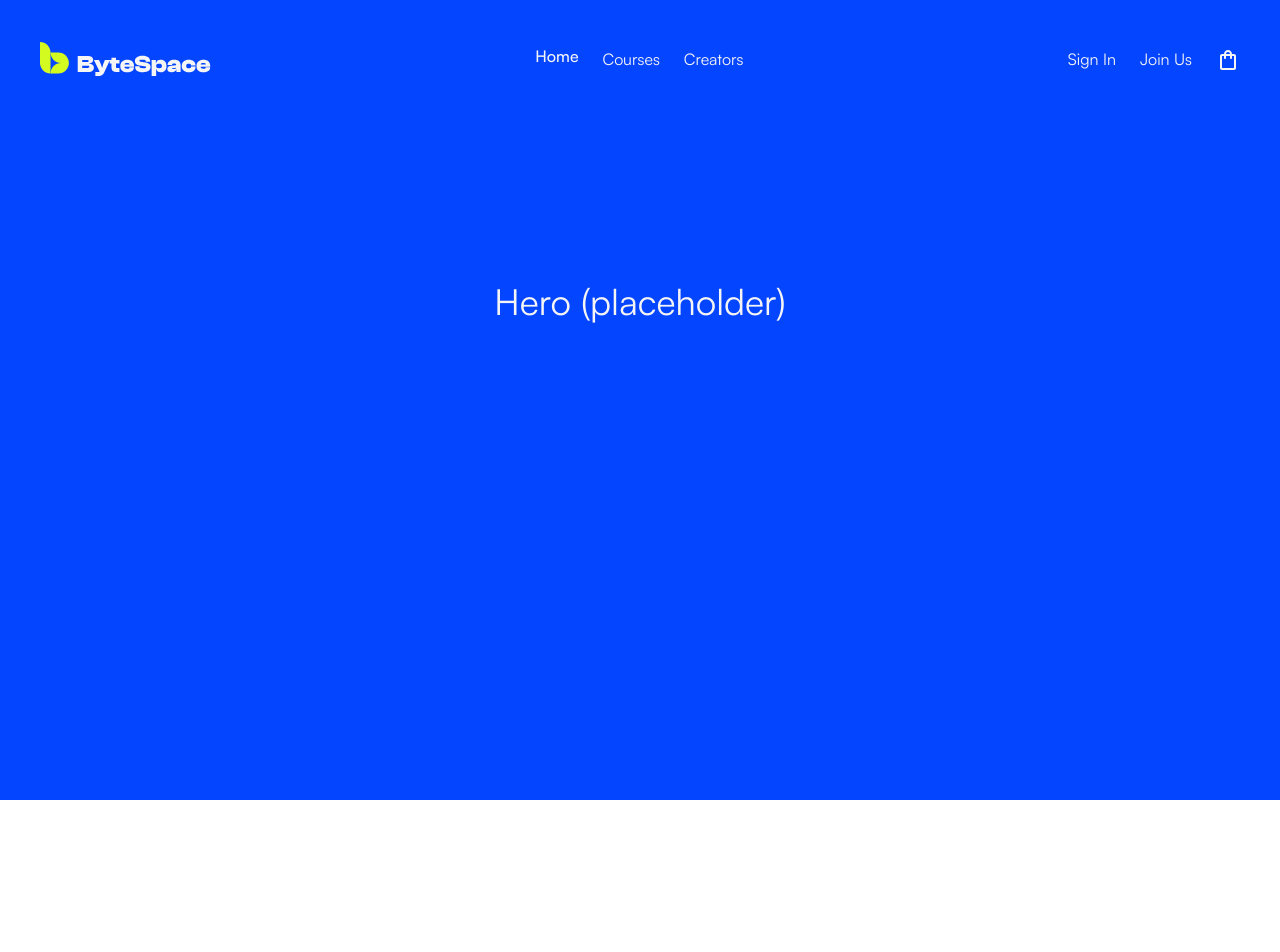
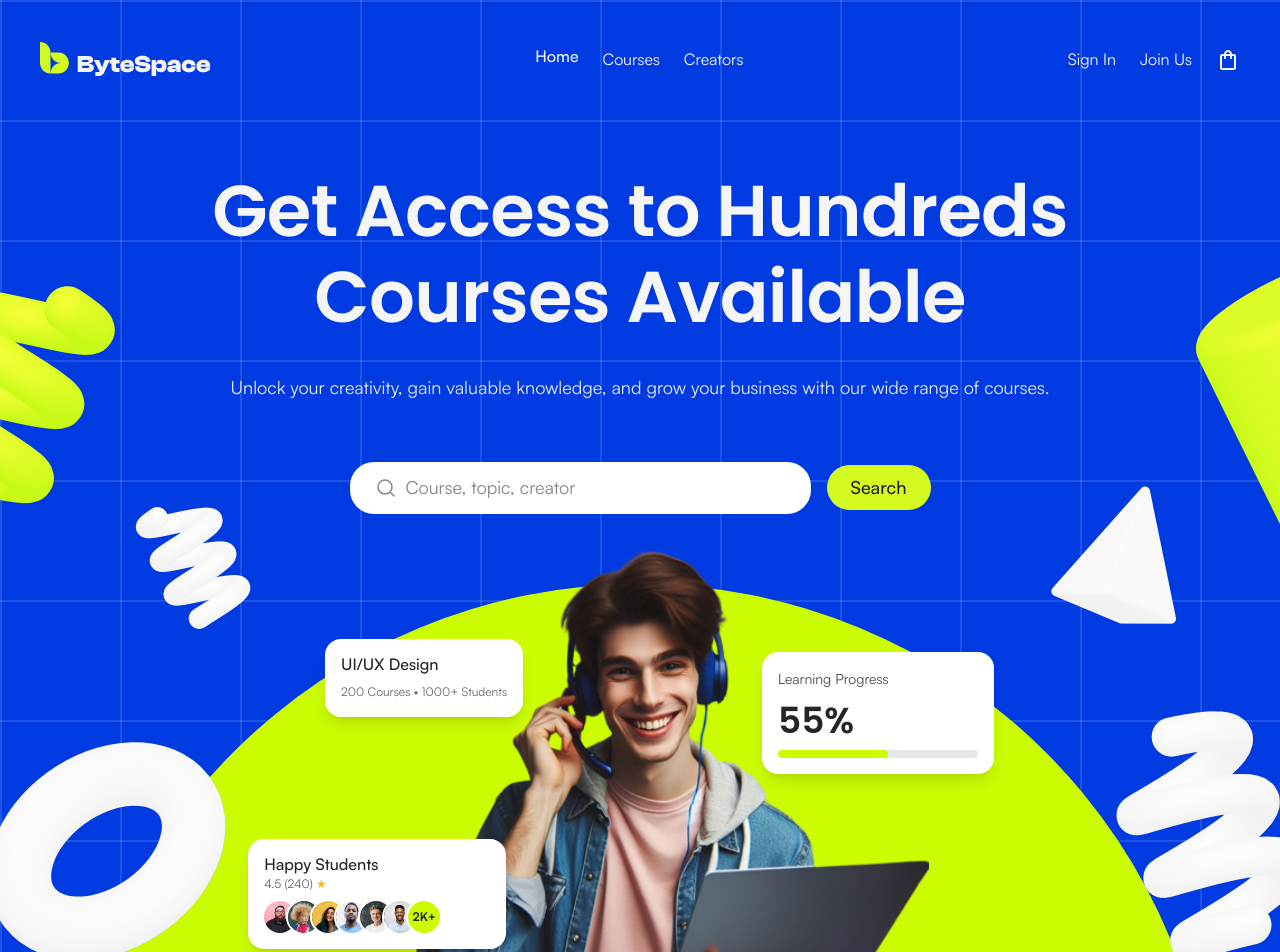
Before and after one commit to aliridowan/bytespace, a Next.js app: page / in a window 1280 px wide. Shown: the top 952 px of the page. Built offline with nearby package versions, Linux system fonts and the light colour scheme.

Commit message:
feat: build Hero section

```diff
--- a/src/app/page.tsx
+++ b/src/app/page.tsx
@@ -1,16 +1,13 @@
-// Preview page while the sections are being built.
-// Each placeholder has the id the navbar scroll-spy watches and will be replaced by the real section.
+import { Hero } from "@/components/sections/hero/Hero";
+
+// Landing page. Sections are added one by one; each remaining placeholder has the id the navbar
+// scroll-spy watches and will be replaced by the real section.
 // The Navbar itself comes from app/layout.tsx.
 
 export default function Home() {
   return (
     <main>
-      {/* The fixed navbar overlaps the top of the hero; pt keeps the content below it (80px / 120px) */}
-      <section id="home" className="min-h-screen bg-primary-600 pt-20 md:pt-30">
-        <p className="py-40 text-center text-heading-s text-neutral-50">
-          Hero (placeholder)
-        </p>
-      </section>
+      <Hero />
 
       <section
         id="courses"
--- /dev/null
+++ b/src/components/sections/hero/Hero.tsx
@@ -0,0 +1,42 @@
+import Image from "next/image";
+import { Container } from "@/components/ui/Container";
+import { SearchBar } from "@/components/ui/SearchBar";
+import { HeroVisual } from "./HeroVisual";
+
+// Figma "Hero_Frame": 1440 × 1024, Persian Blue 800 with the 120px grid.
+// The fixed navbar (app/layout.tsx) sits on top of it, so the top padding keeps the
+// text below the navbar: text starts 169px from the top on desktop (pt-42 = 168px).
+export function Hero() {
+  return (
+    <section id="home" className="relative overflow-hidden bg-primary-800 bg-grid pt-32 md:pt-40 lg:pt-42">
+      <Container className="flex flex-col items-center gap-10 text-center lg:gap-15">
+        <div className="flex max-w-[935px] flex-col gap-4 lg:gap-8">
+          <h1 className="text-heading-s tracking-[-0.01em] text-neutral-50 md:text-heading-m lg:text-heading-l">
+            Get Access to Hundreds Courses Available
+          </h1>
+          <p className="text-body-m text-neutral-100 md:text-body-l">
+            Unlock your creativity, gain valuable knowledge, and grow your business with our wide range of courses.
+          </p>
+        </div>
+
+        <SearchBar />
+      </Container>
+
+      <Container className="mt-10 lg:mt-0">
+        <HeroVisual />
+      </Container>
+
+      {/* All 3D shapes, exported from Figma as one 1440-wide transparent PNG (top 221px).
+          On top of the cards like in Figma; pointer-events-none so it never blocks clicks.
+          Hidden on phones, where the shapes would land on the text. */}
+      <Image
+        src="/images/shapes/hero-ornaments.png"
+        alt=""
+        width={1440}
+        height={804}
+        sizes="1440px"
+        className="pointer-events-none absolute top-[221px] left-1/2 hidden w-[1440px] max-w-none -translate-x-1/2 md:block"
+      />
+    </section>
+  );
+}
--- /dev/null
+++ b/src/components/sections/hero/HeroVisual.tsx
@@ -0,0 +1,64 @@
+import Image from "next/image";
+import { AvatarGroup } from "@/components/ui/AvatarGroup";
+import { FloatingCard } from "@/components/ui/FloatingCard";
+import { happyStudents, learningProgress } from "@/data/hero";
+
+// Student photo with the lime ring behind it and three floating stat cards.
+//
+// The box is the visible part of the Figma image (578 × 512; the photo is 541 tall but the
+// Hero clips its bottom 29px). Everything inside is placed in % of this box, converted from the
+// Figma positions, so the whole group scales down together on smaller screens.
+export function HeroVisual() {
+  return (
+    <div className="relative mx-auto aspect-[578/512] w-full max-w-[578px]">
+      {/* Lime ring: Figma circle 1149px with a 320px border -> hole = 44.3% of the radius.
+          left -286px / top 70px relative to the photo. */}
+      <div
+        aria-hidden="true"
+        className="absolute top-[13.7%] left-[-49.5%] aspect-square w-[198.8%] rounded-full bg-[radial-gradient(circle_closest-side,transparent_44.3%,var(--color-secondary-500)_44.3%)]"
+      />
+
+      <Image
+        src="/images/sections/student-laptop.png"
+        alt="Smiling student with headphones holding a laptop"
+        width={578}
+        height={541}
+        sizes="(min-width: 640px) 578px, 100vw"
+        preload
+        className="absolute inset-x-0 top-0 h-auto w-full"
+      />
+
+      {/* Cards need ~250px of room; on phones they would cover the photo, so they start at md */}
+      <FloatingCard className="absolute top-[24.4%] left-[-4.5%] hidden md:flex">
+        <p className="text-label-m font-medium">UI/UX Design</p>
+        <p className="text-body-xs text-neutral-500">200 Courses • 1000+ Students</p>
+      </FloatingCard>
+
+      <FloatingCard className="absolute top-[27.1%] left-[71.1%] hidden w-58 md:flex">
+        <p className="text-body-s text-neutral-700">Learning Progress</p>
+        <p className="font-heading text-heading-s font-semibold">{learningProgress}%</p>
+        {/* role="progressbar" + aria-value* so screen readers announce it as progress, not a plain box */}
+        <div
+          role="progressbar"
+          aria-label="Learning progress"
+          aria-valuenow={learningProgress}
+          aria-valuemin={0}
+          aria-valuemax={100}
+          className="h-2 overflow-hidden rounded-full bg-neutral-100"
+        >
+          <div className="h-full rounded-full bg-secondary-500" style={{ width: `${learningProgress}%` }} />
+        </div>
+      </FloatingCard>
+
+      <FloatingCard className="absolute top-[63.5%] left-[-17.8%] hidden w-[258px] md:flex">
+        <div>
+          <p className="text-label-m font-medium">Happy Students</p>
+          <p className="text-body-xs text-neutral-500">
+            4.5 (240) <span className="text-amber-400" aria-hidden="true">★</span>
+          </p>
+        </div>
+        <AvatarGroup avatars={happyStudents} more="2K+" />
+      </FloatingCard>
+    </div>
+  );
+}
--- /dev/null
+++ b/src/data/hero.ts
@@ -0,0 +1,14 @@
+import type { Avatar } from "@/components/ui/AvatarGroup";
+
+// Faces shown in the Hero "Happy Students" card.
+// alt="" = decorative: the card text already says "Happy Students", six "Student" labels would be noise.
+export const happyStudents: Avatar[] = [
+  { src: "/images/avatars/avatar-1.png", alt: "" },
+  { src: "/images/avatars/avatar-2.png", alt: "" },
+  { src: "/images/avatars/avatar-3.png", alt: "" },
+  { src: "/images/avatars/avatar-4.png", alt: "" },
+  { src: "/images/avatars/avatar-5.png", alt: "" },
+  { src: "/images/avatars/avatar-6.png", alt: "" },
+];
+
+export const learningProgress = 55; // percent
```
